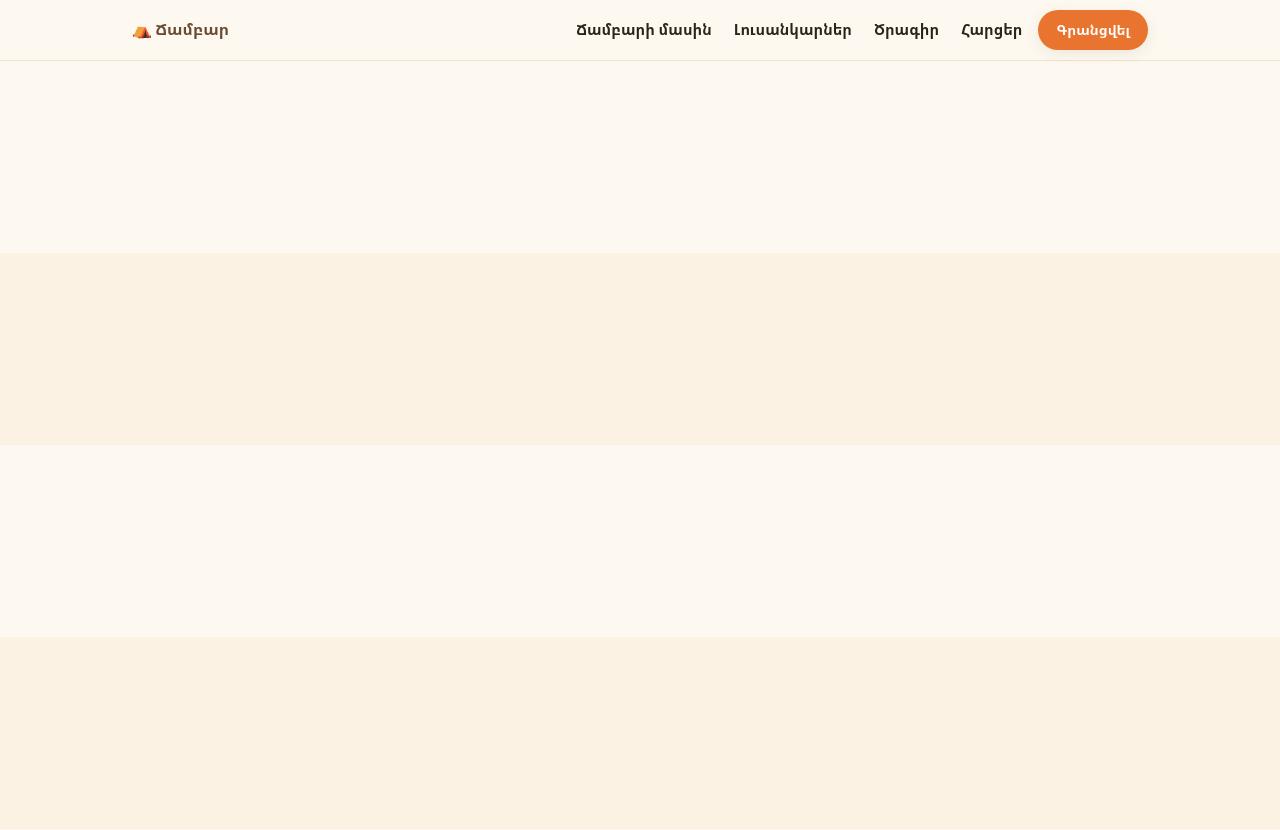
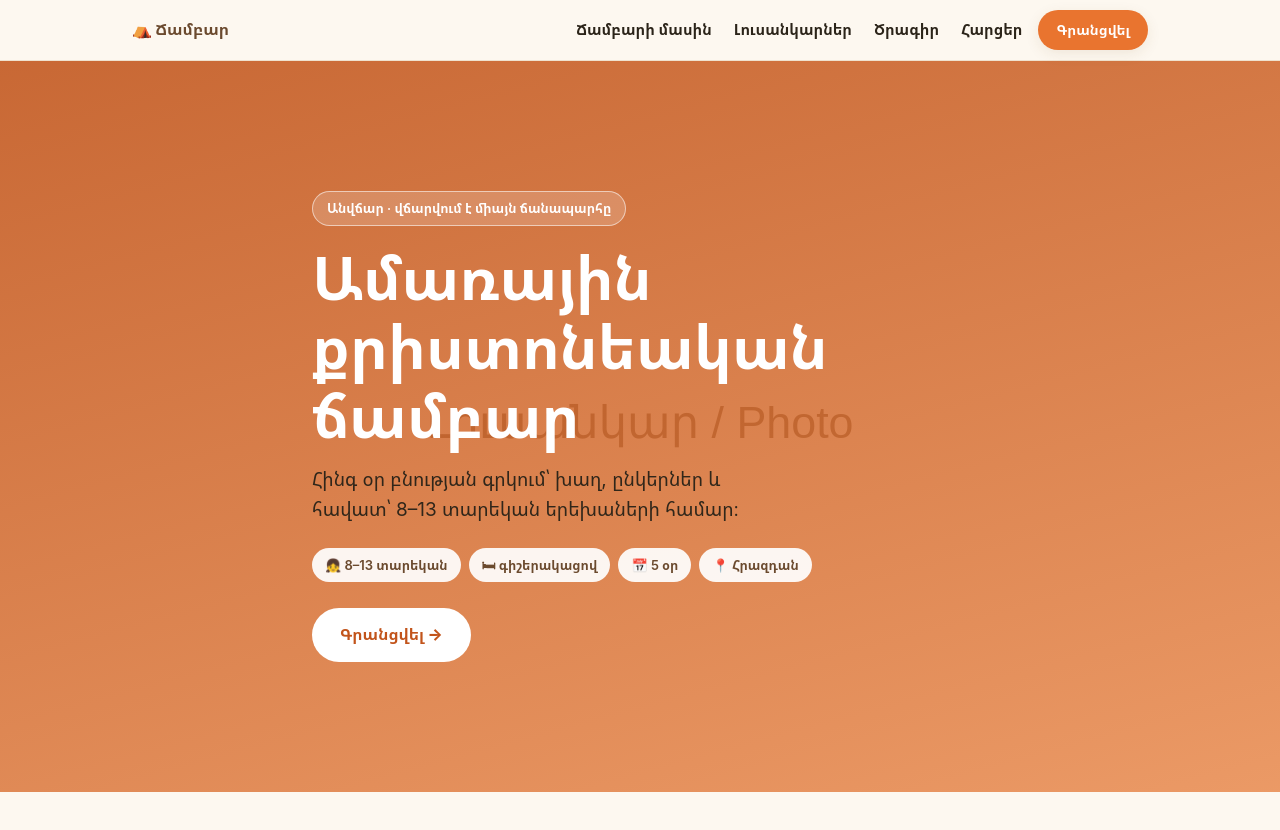
Before and after one commit to valer0101/summer-coming, a website: page index.html in a window 1280 px wide. Shown: the top 830 px of the page. Drawn offline with Linux system fonts and the light colour scheme.

Commit message:
feat: hero section

```diff
--- a/css/styles.css
+++ b/css/styles.css
@@ -74,3 +74,21 @@ a  { color: var(--accent-dark); }
   .btn--sm { margin-left: 0; }
 }
 .cta-sticky { display: none; }
+
+/* ============ HERO ============ */
+.hero { position: relative; color: #fff; overflow: hidden; isolation: isolate;
+  background: linear-gradient(160deg, #e9742f 0%, #f0a35a 100%); }
+.hero__bg { position: absolute; inset: 0; z-index: -2; }
+.hero__bg img { width: 100%; height: 100%; object-fit: cover; }
+.hero::after { content: ""; position: absolute; inset: 0; z-index: -1;
+  background: linear-gradient(165deg, rgba(194,84,27,0.86), rgba(233,116,47,0.66)); }
+.hero__inner { padding-block: clamp(56px, 14vw, 130px); max-width: 720px; }
+.hero__badge { display: inline-block; background: rgba(255,255,255,0.18);
+  border: 1px solid rgba(255,255,255,0.55); padding: 6px 14px; border-radius: 999px;
+  font-size: 13px; font-weight: 600; margin-bottom: 18px; }
+.hero__title { color: #fff; font-size: clamp(32px, 8vw, 60px); }
+.hero__sub { margin-top: 14px; font-size: clamp(15px, 2.4vw, 19px); max-width: 40ch; opacity: .97; }
+.hero__facts { display: flex; flex-wrap: wrap; gap: 8px; margin-top: 22px; }
+.hero__facts span { background: rgba(255,255,255,0.92); color: var(--text-soft);
+  font-size: 13px; font-weight: 600; padding: 7px 13px; border-radius: 999px; }
+.hero__cta { margin-top: 26px; }
--- a/index.html
+++ b/index.html
@@ -22,7 +22,25 @@
   </header>
 
   <main id="top">
-    <section id="hero"          class="hero"></section>
+    <section id="hero" class="hero">
+      <div class="hero__bg">
+        <!-- ЗАПОЛНИТЬ: заменить на реальное фото детей -->
+        <img src="assets/images/placeholder.svg" alt="Երեխաները ճամբարում">
+      </div>
+      <div class="container hero__inner">
+        <span class="hero__badge">Անվճար · վճարվում է միայն ճանապարհը</span>
+        <h1 class="hero__title">Ամառային<br>քրիստոնեական ճամբար</h1>
+        <p class="hero__sub">Հինգ օր բնության գրկում՝ խաղ, ընկերներ և հավատ՝
+          8–13 տարեկան երեխաների համար։</p>
+        <div class="hero__facts">
+          <span>👧 8–13 տարեկան</span>
+          <span>🛏 գիշերակացով</span>
+          <span>📅 5 օր</span>
+          <span>📍 Հրազդան</span>
+        </div>
+        <a href="#register" class="btn btn--on-accent hero__cta">Գրանցվել →</a>
+      </div>
+    </section>
     <section id="about"         class="section"></section>
     <section id="eligibility"   class="section section--tint"></section>
     <section id="gallery"       class="section"></section>
```
